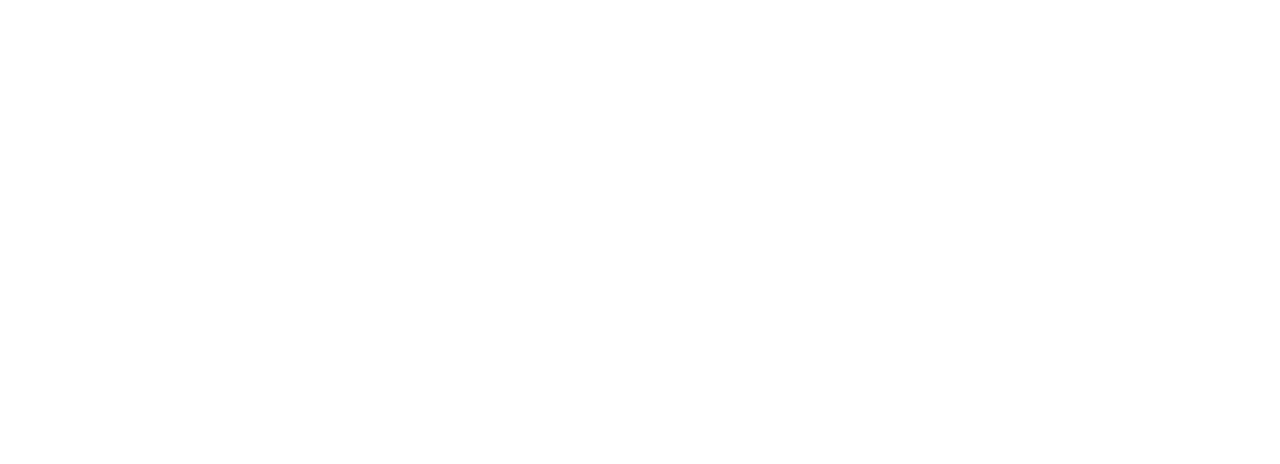
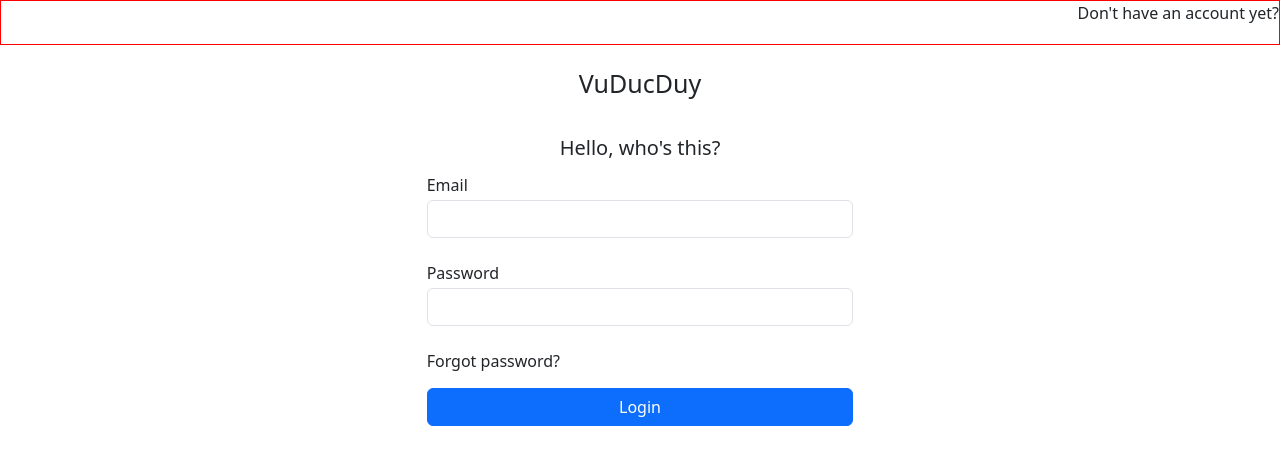
Before and after one commit to DuyCR7/LearnReactjs, a React (Create React App) app: page /login in a window 1280 px wide. Before the commit this address had no page. Shown: the top 464 px of the page. Built offline with nearby package versions, Linux system fonts and the light colour scheme.

Commit message:
Design Login

```diff
--- a/src/components/Admin/Content/TableUserPaginate.js
+++ b/src/components/Admin/Content/TableUserPaginate.js
@@ -55,7 +55,7 @@
               })}
             {listUsers && listUsers.length === 0 && (
               <tr>
-                <th colSpan={4}>Not found data!</th>
+                <th colSpan={5}>Not found data!</th>
               </tr>
             )}
           </tbody>
--- /dev/null
+++ b/src/components/Auth/Login.js
@@ -0,0 +1,45 @@
+import { useState } from "react";
+import "./Login.scss";
+
+const Login = (props) => {
+  const [email, setEmail] = useState("");
+  const [password, setPassword] = useState("");
+
+  const handleLogin = () => {
+    alert("Login");
+  }
+
+  return (
+    <div className="login-container">
+      <div className="header">Don't have an account yet?</div>
+      <div className="title col-4 mx-auto">VuDucDuy</div>
+      <div className="welcome col-4 mx-auto">Hello, who's this?</div>
+      <div className="content-form col-4 mx-auto">
+        <div className="form-group">
+          <label>Email</label>
+          <input
+            type="email"
+            value={email}
+            onChange={(event) => setEmail(event.target.value)}
+            className="form-control"
+          />
+        </div>
+        <div className="form-group">
+          <label>Password</label>
+          <input
+            type="password"
+            value={password}
+            onChange={(event) => setPassword(event.target.value)}
+            className="form-control"
+          />
+        </div>
+        <span className="forgot-password">Forgot password?</span>
+        <div>
+          <button onClick={() => handleLogin()} className="btn btn-primary btn-login">Login</button>
+        </div>
+      </div>
+    </div>
+  );
+};
+
+export default Login;
--- /dev/null
+++ b/src/components/Auth/Login.scss
@@ -0,0 +1,35 @@
+.login-container {
+    .header {
+        height: 45px;
+        text-align: right;
+
+        border: 1px solid red;
+    }
+
+    .title {
+        font-size: 25px;
+        padding: 20px 0;
+        text-align: center;
+    }
+
+    .welcome {
+        font-size: 20px;
+        padding: 10px 0;
+        text-align: center;
+    }
+
+    .content-form {
+        display: flex;
+        flex-direction: column;
+        gap: 15px;
+
+        input {
+            margin-bottom: 8px;
+            margin-top: 3px;
+        }
+
+        .btn-login {
+            width: 100%;
+        }
+    }
+}
--- a/src/components/Header/Header.js
+++ b/src/components/Header/Header.js
@@ -2,9 +2,16 @@
 import Nav from "react-bootstrap/Nav";
 import Navbar from "react-bootstrap/Navbar";
 import NavDropdown from "react-bootstrap/NavDropdown";
-import { NavLink } from 'react-router-dom';
+import { NavLink, useNavigate } from 'react-router-dom';
 
 const Header = () => {
+
+  const navigate = useNavigate();
+
+  const handleLogin = () => {
+    navigate('/login');
+  };
+
   return (
     <Navbar expand="lg" className="bg-body-tertiary">
       <Container>
@@ -17,7 +24,7 @@
             <NavLink className="nav-link" to="/admins">Admin</NavLink>
           </Nav>
           <Nav>
-            <button className="btn-login">Log in</button>
+            <button className="btn-login" onClick={() => handleLogin()}>Log in</button>
             <button className="btn-signup">Sign up</button>
             {/* <NavDropdown title="Settings" id="basic-nav-dropdown">
               <NavDropdown.Item>Log in</NavDropdown.Item>
--- a/src/index.js
+++ b/src/index.js
@@ -11,6 +11,7 @@
 import HomePage from "./components/Home/HomePage";
 import ManagaUser from "./components/Admin/Content/ManageUser";
 import DashBoard from "./components/Admin/Content/DashBoard";
+import Login from "./components/Auth/Login";
 
 const root = ReactDOM.createRoot(document.getElementById("root"));
 root.render(
@@ -27,6 +28,8 @@
           <Route index element={<DashBoard />} />
           <Route path="manage-users" element={<ManagaUser />} />
         </Route>
+
+        <Route path="/login" element={<Login />} />
       </Routes>
     </BrowserRouter>
     {/* </React.StrictMode> */}
```
